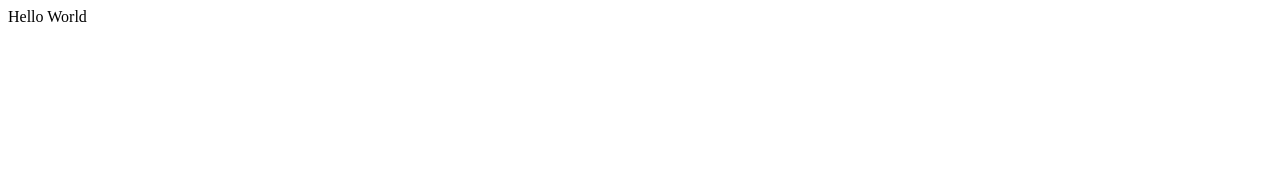
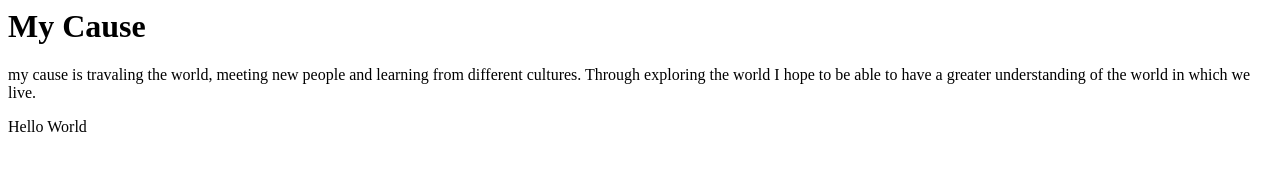
Before and after one commit to ryandome/computer-science, a plain HTML site: page index.html in a window 1280 px wide. Drawn offline with Linux system fonts and the light colour scheme.

Commit message:
my cause

```diff
--- a/index.html
+++ b/index.html
@@ -1,5 +1,11 @@
 <html>
 <body>
+  <h1>
+    My Cause
+    </h1>
+      <p>
+        my cause is travaling the world, meeting new people and learning from different cultures. Through exploring the world I hope to be able to have a greater understanding of the world in which we live.
+  </p>
 Hello World
 </body>
 </html>
```
